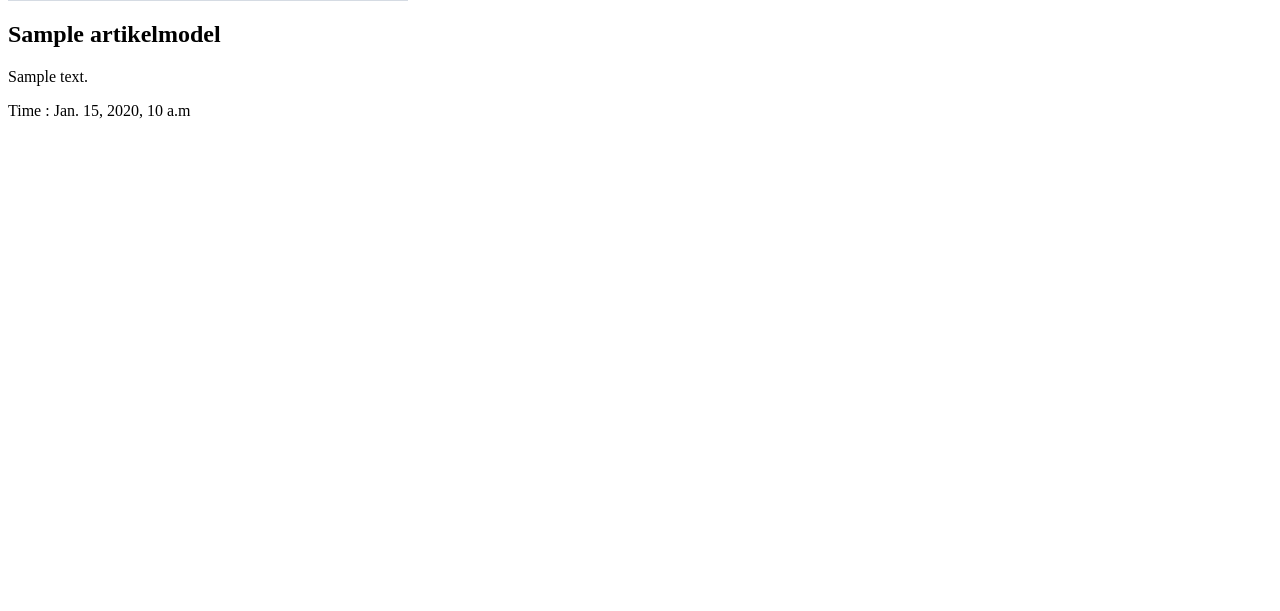
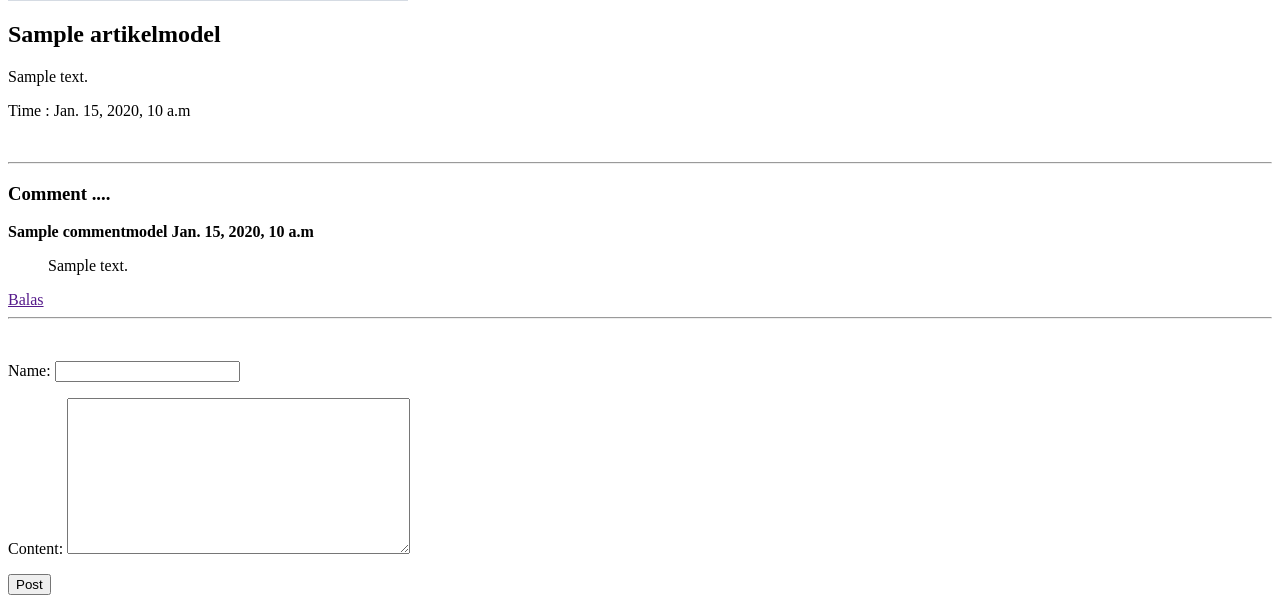
Before and after one commit to denyarbiyan/CV-Project, a Django app: a page that uses cv/templates/artikel_detail.html in a window 1280 px wide. Shown: the part 307-918 px from the top of the page. Before the commit the page ends 426 px from the top, so only its background shows below. Run offline with Django 3.2, Linux system fonts and the light colour scheme; tables that the repository leaves empty hold one stand-in row (values such as "Sample post"); grey boxes marked "Sample" are stand-in pictures.

Commit message:
menambahkan fungsi komentar di DetailArtikel, models.py dan fiel artikel_detail.html

```diff
--- a/cv/artikel/admin.py
+++ b/cv/artikel/admin.py
@@ -1,7 +1,8 @@
 from django.contrib import admin
 
-from .models import ArtikelModel
+from .models import ArtikelModel, CommentModel
 # Register your models here.
 
 
 admin.site.register(ArtikelModel)
+admin.site.register(CommentModel)
--- a/cv/artikel/forms.py
+++ b/cv/artikel/forms.py
@@ -1,6 +1,6 @@
 from django import forms
 
-from .models import ArtikelModel
+from .models import ArtikelModel, CommentModel
 
 class ArtikelForm(forms.Form):
     judul = forms.CharField()
@@ -21,3 +21,9 @@ class ArtikelModelForm(forms.ModelForm):
         if qs.exists():
             raise forms.ValidationError("Judul yang anda masukan sudah ada, silahkan masukan judul baru")
         return judul
+
+
+class CommentForm(forms.ModelForm):
+    class Meta:
+        model = CommentModel
+        fields = ["name", "content"]
--- a/cv/artikel/models.py
+++ b/cv/artikel/models.py
@@ -10,7 +10,7 @@ class ArtikelModel(models.Model):
     # id
     judul = models.CharField(max_length=225)
     slug = models.SlugField(max_length=50, blank=True, null=True, unique=True)
-    image = models.ImageField(upload_to='artikel/', null=True, blank=True)
+    image = models.ImageField(upload_to='media/', null=True, blank=True)
     isi = models.TextField(null=True, blank=True)
     create_at = models.DateTimeField(auto_now_add=True)
     update_at = models.DateTimeField(auto_now=True)
@@ -20,3 +20,12 @@ class ArtikelModel(models.Model):
         if not self.slug:
             self.slug = slugify(self.judul)
         super(ArtikelModel, self).save(*args, **kwargs)
+
+
+
+# comment models
+class CommentModel(models.Model):
+    judul = models.ForeignKey(ArtikelModel, on_delete=models.CASCADE, related_name="comment")
+    name = models.CharField(max_length=50, null=True)
+    content = models.TextField(null=True, blank=True)
+    create_data = models.DateTimeField(auto_now_add=True)
--- a/cv/artikel/views.py
+++ b/cv/artikel/views.py
@@ -1,7 +1,7 @@
 from django.http import Http404
 from django.shortcuts import render, get_object_or_404, redirect
 
-from .forms import ArtikelForm, ArtikelModelForm
+from .forms import ArtikelForm, ArtikelModelForm, CommentForm
 from .models import ArtikelModel
 # Create your views here.
 
@@ -21,13 +21,20 @@ def CreateArtikelForm(request, *args, **kwargs):
 
 
 def DetailArtikel(request, slug):
-    qs = ArtikelModel.objects.filter(slug=slug)
-    if qs.count() == 0:
-        raise Http404
-    obj = qs.first()
-    # obj = get_object_or_404(ArtikelModel, slug=slug)
-
-    return render(request, "artikel_detail.html", {"objek": obj})
+    # qs = ArtikelModel.objects.filter(slug=slug)
+    # if qs.count() == 0:
+    #     raise Http404
+    # obj = qs.first()
+    obj = get_object_or_404(ArtikelModel, slug=slug)
+    comment_form = CommentForm(request.POST or None)
+    if comment_form.is_valid():
+        new_com = comment_form.save(commit=False)
+        new_com.judul = obj
+        new_com.save()
+        return redirect("detail", slug = obj.slug)
+    else:
+        comment_form = CommentForm()
+    return render(request, "artikel_detail.html", {"objek": obj, "comment_form": comment_form})
 
 def UpdateArtikel(request, slug):
     # qs = ArtikelModel.objects.filter(slug=slug)
--- a/cv/templates/artikel_detail.html
+++ b/cv/templates/artikel_detail.html
@@ -6,3 +6,25 @@
 <p>{{objek.isi}}</p>
 
 <p>Time : {{ objek.create_at }}</p>
+
+<br><hr>
+<h3>Comment ....</h3>
+
+{% if not objek.comment.all %}
+    Belum ada Komen, silahkan tambah komen <a href="#">Add Comment</a>
+
+{% else %}
+    {% for comment in objek.comment.all %}
+        <strong>{{ comment.name }}</strong>
+        <strong>{{ comment.create_data }}</strong>
+        <ul>{{ comment.content | linebreaks}}</ul>
+        <a href="">Balas</a>
+        <br><hr>
+    {% endfor %}
+{% endif %}
+<br/>
+
+<form action="." method="POST">{% csrf_token %}
+    {{ comment_form.as_p }}
+    <button type="submit">Post</button>
+</form>
```
